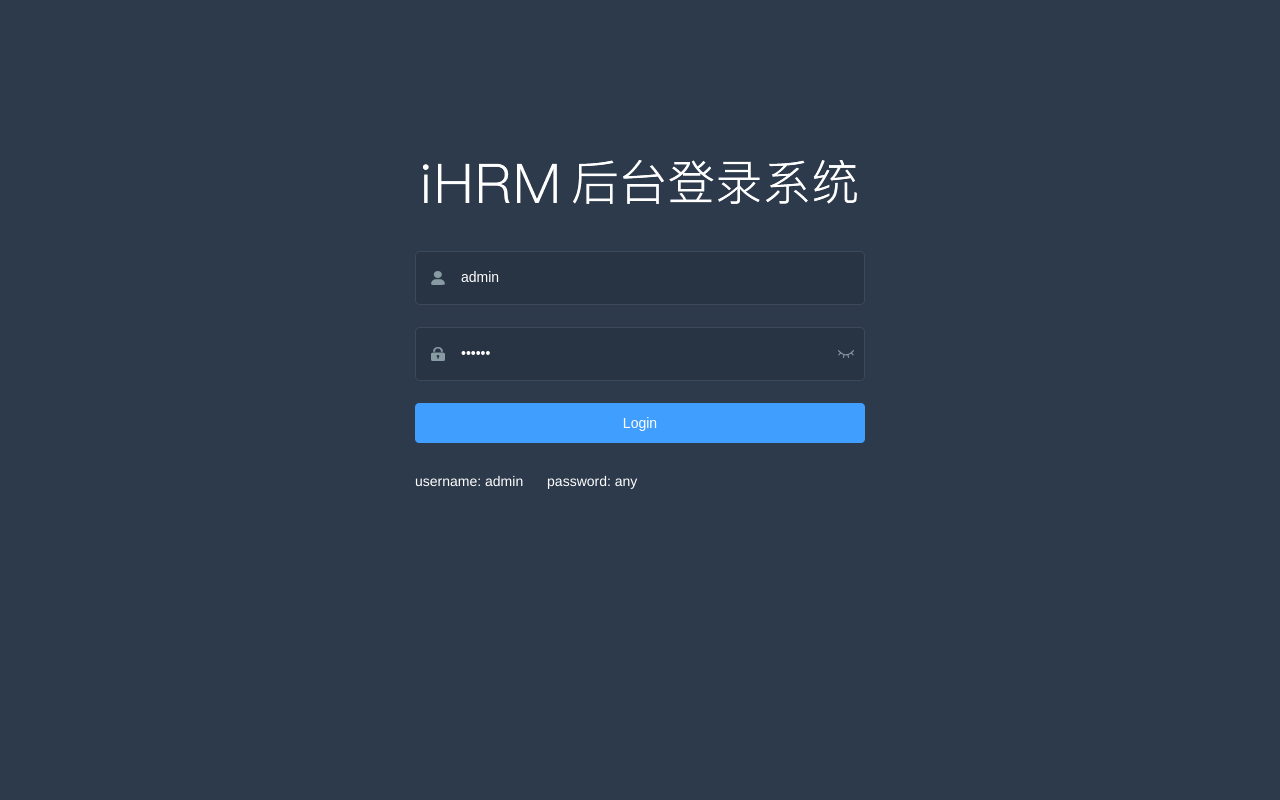
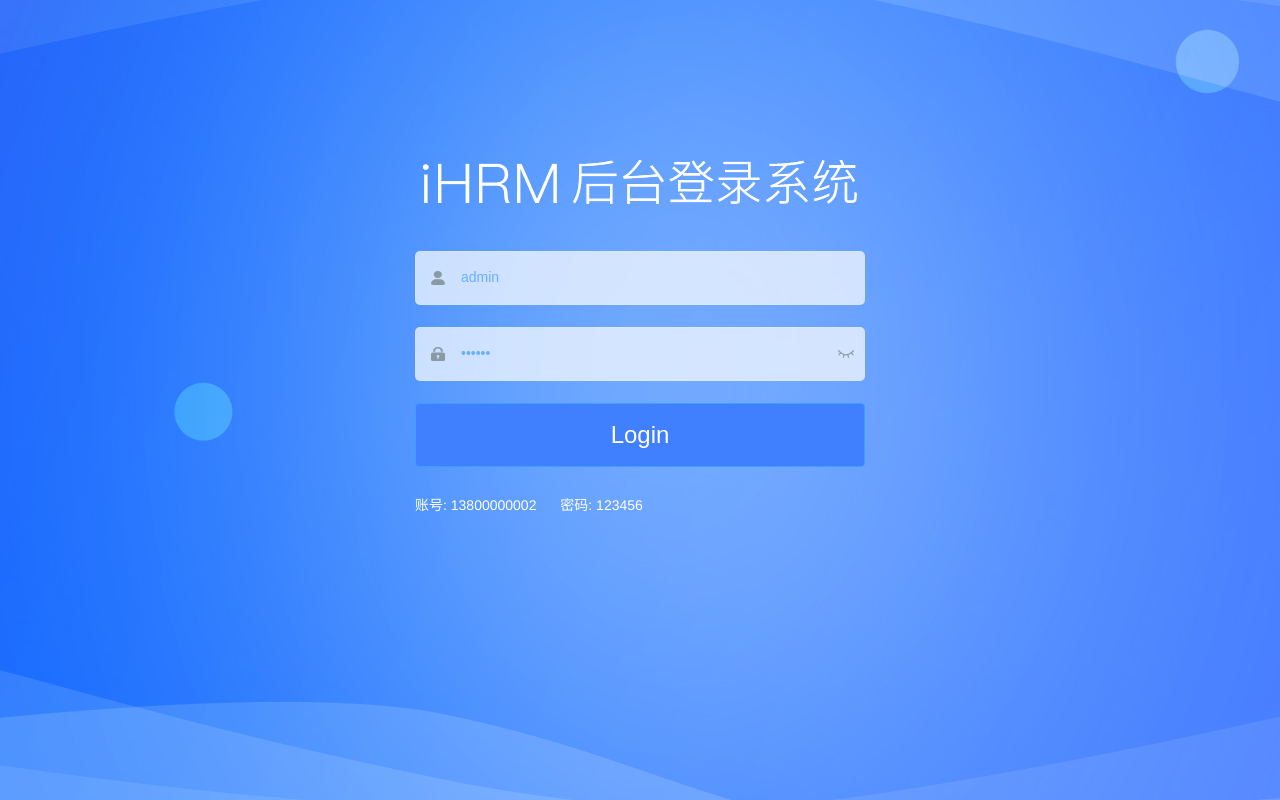
Before and after one commit to A-NBSP/hr, a Vue app: page /#/login in a window 1280 px wide. Built offline with nearby package versions, Linux system fonts and the light colour scheme.

Commit message:
feat:登陆页面改造

```diff
--- a/src/views/login/index.vue
+++ b/src/views/login/index.vue
@@ -43,11 +43,11 @@
         </span>
       </el-form-item>
 
-      <el-button :loading="loading" type="primary" style="width:100%;margin-bottom:30px;" @click.native.prevent="handleLogin">Login</el-button>
+      <el-button :loading="loading" class="loginBtn" type="primary" style="width:100%;margin-bottom:30px;" @click.native.prevent="handleLogin">Login</el-button>
 
       <div class="tips">
-        <span style="margin-right:20px;">username: admin</span>
-        <span> password: any</span>
+        <span style="margin-right:20px;">账号: 13800000002</span>
+        <span> 密码: 123456</span>
       </div>
 
     </el-form>
@@ -132,7 +132,7 @@ export default {
 /* Detail see https://github.com/PanJiaChen/vue-element-admin/pull/927 */
 
 $bg:#283443;
-$light_gray:#fff;
+$light_gray: #68b0fe;
 $cursor: #fff;
 
 @supports (-webkit-mask: none) and (not (cater-color: $cursor)) {
@@ -143,6 +143,8 @@ $cursor: #fff;
 
 /* reset element-ui css */
 .login-container {
+  background-image: url('~@/assets/common/login.jpg'); // 设置背景图片
+  background-position: center; // 将图片位置设置为充满整个屏幕
   .el-input {
     display: inline-block;
     height: 47px;
@@ -167,17 +169,28 @@ $cursor: #fff;
 
   .el-form-item {
     border: 1px solid rgba(255, 255, 255, 0.1);
-    background: rgba(0, 0, 0, 0.1);
+    background: rgba(255, 255, 255, 0.7); // 输入登录表单的背景色
     border-radius: 5px;
     color: #454545;
   }
+
+  .el-form-item__error {
+    color: #fff
+  }
+
+  .loginBtn {
+  background: #407ffe;
+  height: 64px;
+  line-height: 32px;
+  font-size: 24px;
+}
 }
 </style>
 
 <style lang="scss" scoped>
 $bg:#2d3a4b;
 $dark_gray:#889aa4;
-$light_gray:#eee;
+$light_gray: #68b0fe;
 
 .login-container {
   min-height: 100%;
```
